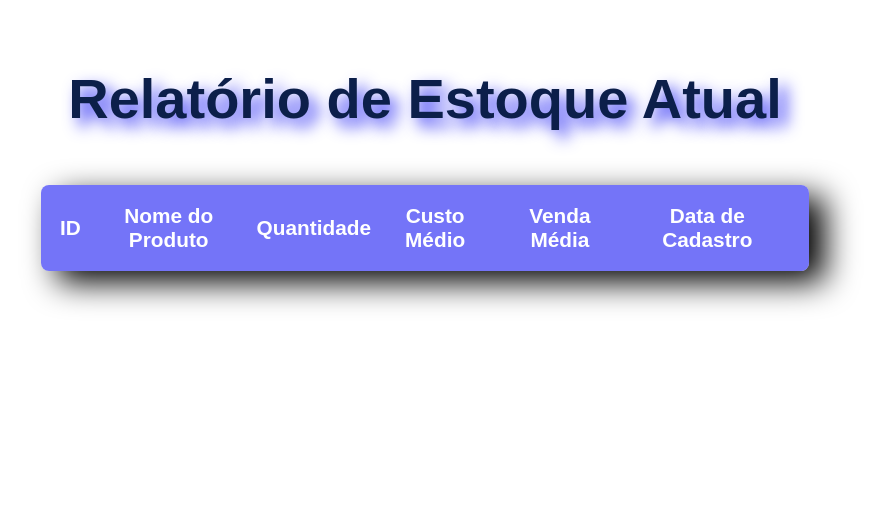
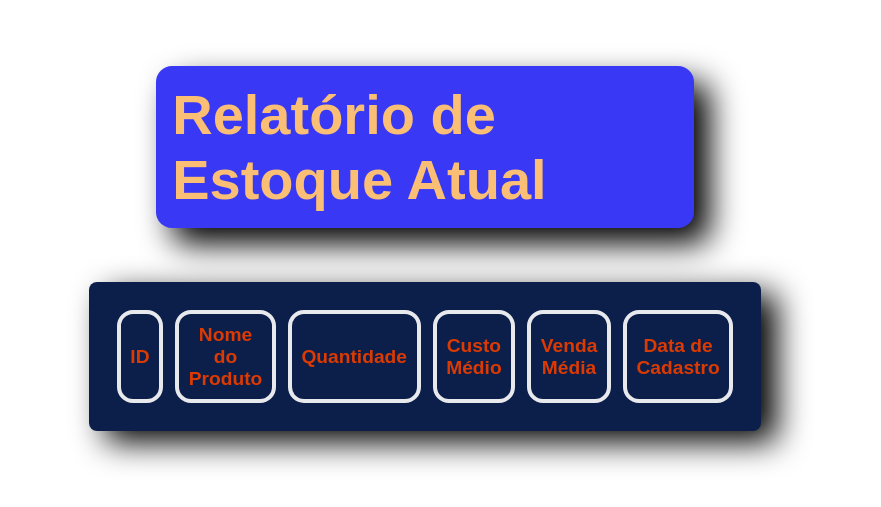
Before and after one commit to jackson-fidelix/jack-tech-store, a Flask app: template templates/reports.html in a window 1280 px wide. Shown: the part 50-557 px from the top of the page, without its empty margins (215-1096 px from the left). Run offline with Flask 3, Linux system fonts and the light colour scheme; the template is opened without the code that fills it, so the values that code supplies are empty.

Commit message:
Finisehd table Stock Report

```diff
--- a/static/css/style.css
+++ b/static/css/style.css
@@ -397,25 +397,42 @@ input {
 }
 
 #title-reports{
+    background-color: rgb(57, 57, 245);
+    width: 40%;
+    border-radius: 1rem;
+    padding: 1rem;
     display: flex;
     font-weight: bold;
     align-items: center;
     justify-content: center;
     margin: auto;
-    color: rgb(12, 31, 74);
-    text-shadow: .5rem .5rem 1rem rgb(57, 57, 245);
+    color: rgb(250, 191, 117);
+    box-shadow: 1rem 1rem 2rem rgb(0, 0, 0);
     font-size: clamp(3.5rem, 1.5vw, 2vw);
 }
 
 #reports-table {
-    width: clamp(400px, 60vw, 800px);
+    width: clamp(350px, 50vw, 700px);
     max-width: 80vw;
-    background-color: rgb(57, 57, 245, .7);
+    background-color: rgb(12, 31, 74);
     color: white;
     border-radius: .5rem;
+    border-spacing: clamp(.5rem, 1vw, 1rem);
     box-shadow: 1rem .7rem 2rem rgb(0, 0, 0);
+    font-size: clamp(1.2rem, 1.3vw, 1.8vw);
     padding: 1rem;
     margin: auto;
+}
+
+thead {
+    color: rgb(219, 58, 2);
+}
+
+th,td {
+    border: .3rem solid rgba(255, 255, 255, 0.9);
+    text-align: center;
+    padding: .5em;
+    border-radius: 1rem;
 }
 
 #flash-message{
--- a/static/javascript/scripts.js
+++ b/static/javascript/scripts.js
@@ -5,25 +5,37 @@ function toggleMenu() {
     const navLinks = document.querySelector('#nav-links');
     navLinks.classList.toggle('active'); /* Adiciona ou remove a classe active*/
 }
-/* o modal */
+
+/* essa funçao chama a funçao modal quando estiver na página index
+vale ressaltar que o uso do "DOMContentLoaded" é importante para que
+esse conteúdo rode depois de todo o HTML ter sido carregado */
+
+document.addEventListener("DOMContentLoaded", function(){
+    if (window.location.pathname == "/") {
         var modal = document.getElementById('myModal');
-
-//obter a imagem e inserir dentro do modal - usar texto do "alt" como legenda
         var img = document.getElementById('company-img');
         var modalImg = document.getElementById('img01');
         var captionText = document.getElementById('caption');
-img.onclick = function() {
+        // obtenha o <span> que vai fechar o modal
+        var span = document.getElementsByClassName("close")[0];
+
+        if (modal && img && modalImg && captionText && span) {
+            img.addEventListener("click", function() {
                 modal.style.display = "block";
                 modalImg.src = this.src;
                 captionText.innerHTML = this.alt;
+            });
+
+            // quando o usuário clicar no <span> (x), feche o modal
+            span.addEventListener("click", function(){
+                modal.style.display = "none";
+            });
+        } else {
+            console.log('Erro: Um ou mais elementos do modal nao foram encontrados. ');
         }
-//obtenha o <span> que vai fechar o modal
-var span = document.getElementsByClassName("close")[0];
+    }
+});
 
-//quando o usuário clicar no <span> (x), feche o modal
-span.onclick = function() {
-    modal.style.display = "none";
-}
 
 // apresentando mensagem de cadastro de produto realizado
 function showMessage(event){
@@ -42,8 +54,17 @@ function showMessage(event){
     }, 1500);
 }
 
+
+// essa funçao chama a funçao loadStockreports o carregamento da página
+window.onload = function() {
+    if(window.location.pathname == "/reports") {
+        loadStockReports();
+    }
+};
+
 // function que carrega o relatório de estoque e faz consultas na api a cada 5000 milisegundos
 function loadStockReports(){
+    console.log('cheguei aqui')
     fetch('/api/stock_report') //aqui é feito a requisiçao para API que criamos no flask
     .then(response => response.json())
     .then(data => {
@@ -89,11 +110,4 @@ function loadStockReports(){
         });
     })
     .catch(error => console.error('Erro ao carregar o relatório: ',error));
-}
-
-// essa funçao chama a funçao acima após o carregamento da página
-window.onload = function() {
-    if(window.location.pathname == "/reports") {
-        loadStockReports();
-    }
 };
```
Also changed, not shown: routes.py (+11 -8 lines), instance/estoque.db. Lines whose indentation alone changed are shown as unchanged.
